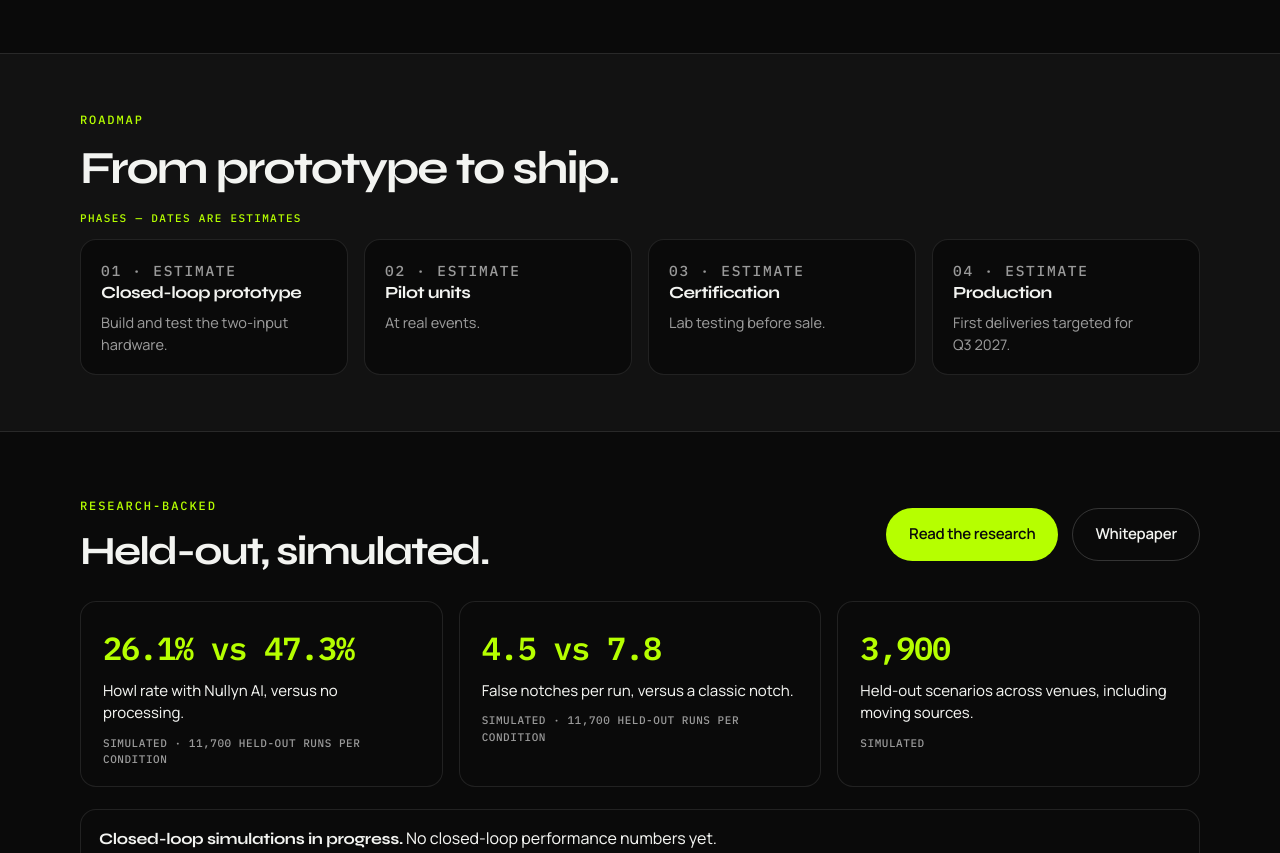
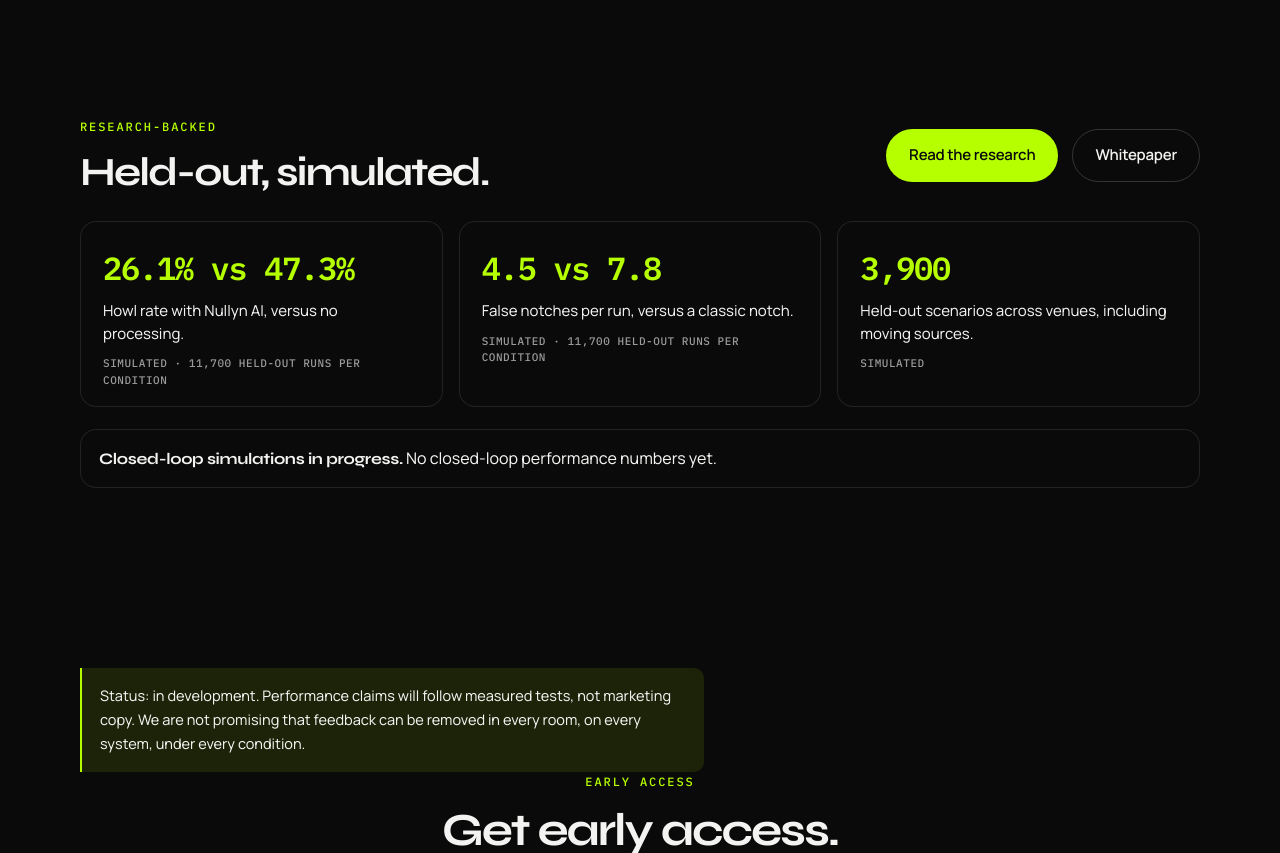
Before and after one commit to krish-mm/nullyn, a plain HTML site: page index.html in a window 1280 px wide. Shown: the part 5749-6602 px from the top of the page. Drawn offline with Linux system fonts and the light colour scheme; animation ran at ten frames a second.

Commit message:
Remove the homepage roadmap and update the whitepaper contents list.
The prototype-to-ship strip and Q3 2027 delivery target are no longer
on the live site. The /whitepaper/ teaser now lists the v0.2 section
titles only; the full paper is not published.

```diff
--- a/index.html
+++ b/index.html
@@ -539,7 +539,7 @@
     }
     .backed-strip .backed-actions { margin-top: 0; }
     .closed-loop { padding: 56px 0; }
-    .closed-loop h2, .roadmap h2 { margin-bottom: 16px; }
+    .closed-loop h2 { margin-bottom: 16px; }
     .loop-lede {
       max-width: 62ch;
       color: var(--text);
@@ -550,7 +550,7 @@
     }
     .loop-lede.tight { margin-bottom: 16px; }
     .kicker.follow { margin-top: 40px; }
-    .place-grid, .who-grid, .field-steps, .roadmap-steps, .loop-notes {
+    .place-grid, .who-grid, .field-steps, .loop-notes {
       list-style: none;
       display: grid;
       gap: 16px;
@@ -561,37 +561,25 @@
     .loop-notes { grid-template-columns: 1fr 1fr; margin-bottom: 28px; }
     .who-grid { grid-template-columns: repeat(4, 1fr); margin-top: 20px; }
     .field-steps { grid-template-columns: repeat(4, 1fr); margin-top: 12px; }
-    .roadmap { padding: 56px 0; }
-    .roadmap-steps { grid-template-columns: repeat(4, 1fr); margin-top: 12px; }
-    .place-grid li, .who-grid li, .field-steps li, .roadmap-steps li, .loop-notes li {
+    .place-grid li, .who-grid li, .field-steps li, .loop-notes li {
       padding: 20px 20px 18px;
       border: 1px solid var(--line);
       border-radius: 16px;
       background: var(--surface);
     }
-    .closed-loop .alt-card, .roadmap-steps li { background: var(--bg); }
     .loop-notes li { background: var(--bg); }
-    .place-grid h3, .who-grid h3, .loop-notes h3, .field-steps h3, .roadmap-steps h3 {
+    .place-grid h3, .who-grid h3, .loop-notes h3, .field-steps h3 h3 {
       font-size: 17px;
       letter-spacing: -0.03em;
       margin: 0 0 8px;
       line-height: 1.25;
     }
-    .place-grid p, .who-grid p, .loop-notes p, .field-steps p, .roadmap-steps p {
+    .place-grid p, .who-grid p, .loop-notes p, .field-steps p p {
       color: var(--muted);
       font-size: 14.5px;
       line-height: 1.55;
       margin: 0;
       font-weight: 430;
-    }
-    .step-n, .est-tag {
-      font-family: var(--font-mono);
-      color: var(--primary);
-      font-size: 11px;
-      font-weight: 500;
-      letter-spacing: 0.12em;
-      text-transform: uppercase;
-      margin: 0 0 8px;
     }
     .loop-sim-note {
       margin-top: 22px;
@@ -610,7 +598,7 @@
       .story-stage, .hiw-stage { width: 100%; max-width: 100%; }
       .story-stage canvas, .hiw-stage canvas { width: 100%; height: auto; max-width: 100%; }
       .backed-strip .strip-inner { flex-direction: column; align-items: flex-start; }
-      .how-steps, .sim-headlines, .place-grid, .who-grid, .field-steps, .roadmap-steps, .loop-notes { grid-template-columns: 1fr; }
+      .how-steps, .sim-headlines, .place-grid, .who-grid, .field-steps, .loop-notes { grid-template-columns: 1fr; }
       .story-copy { text-align: left; }
       .hero-copy.tight .lede { font-size: 17px; }
     }
@@ -788,36 +776,6 @@
             <p>Live music and events, with a computer kept off the show-critical path.</p>
           </li>
         </ul>
-      </div>
-    </section>
-
-    <section class="alt roadmap" id="roadmap">
-      <div class="wrap">
-        <p class="kicker">Roadmap</p>
-        <h2>From prototype to ship.</h2>
-        <p class="est-tag">Phases — dates are estimates</p>
-        <ol class="roadmap-steps">
-          <li>
-            <p class="step-n">01 · Estimate</p>
-            <h3>Closed-loop prototype</h3>
-            <p>Build and test the two-input hardware.</p>
-          </li>
-          <li>
-            <p class="step-n">02 · Estimate</p>
-            <h3>Pilot units</h3>
-            <p>At real events.</p>
-          </li>
-          <li>
-            <p class="step-n">03 · Estimate</p>
-            <h3>Certification</h3>
-            <p>Lab testing before sale.</p>
-          </li>
-          <li>
-            <p class="step-n">04 · Estimate</p>
-            <h3>Production</h3>
-            <p>First deliveries targeted for Q3&nbsp;2027.</p>
-          </li>
-        </ol>
       </div>
     </section>
 
```
Also changed, not shown: whitepaper/index.html (+11 -6 lines).
